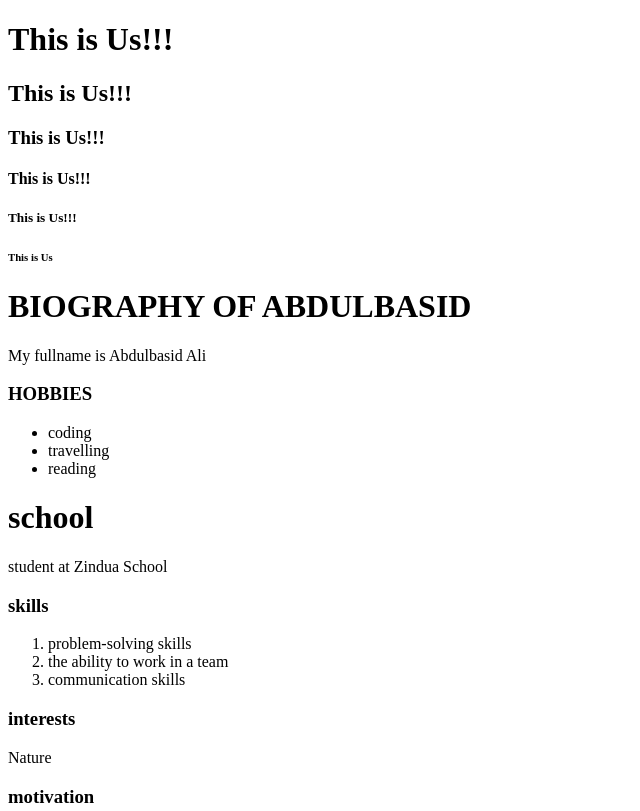
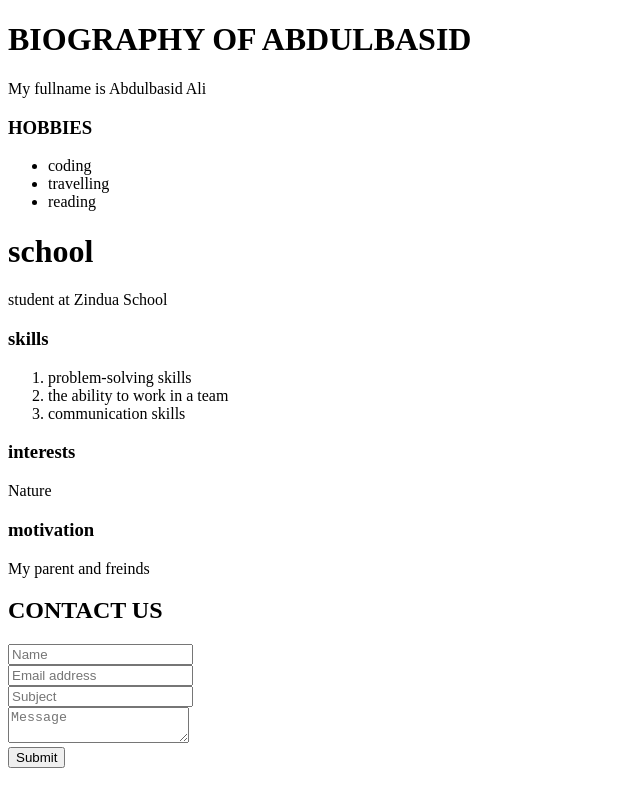
Before and after one commit to Abdulbasid7/html-css, a plain HTML site: page index.html in a window 1280 px wide. Shown: the top 811 px of the page, without its empty margins (0-640 px from the left). Drawn offline with Linux system fonts and the light colour scheme.

```diff
--- a/index.html
+++ b/index.html
@@ -5,12 +5,7 @@
 <title>class101</title>
 </head>
 <body>
-    <h1>This is Us!!!</h1>
-    <h2>This is Us!!!</h2>
-    <h3>This is Us!!!</h3>
-    <h4>This is Us!!!</h4>
-    <h5>This is Us!!!</h5>
-    <h6> This is Us</h6>
+
     <h1>BIOGRAPHY OF ABDULBASID</h1>
         <P>My fullname is Abdulbasid Ali</P>
         <h3>HOBBIES</h3>
```
